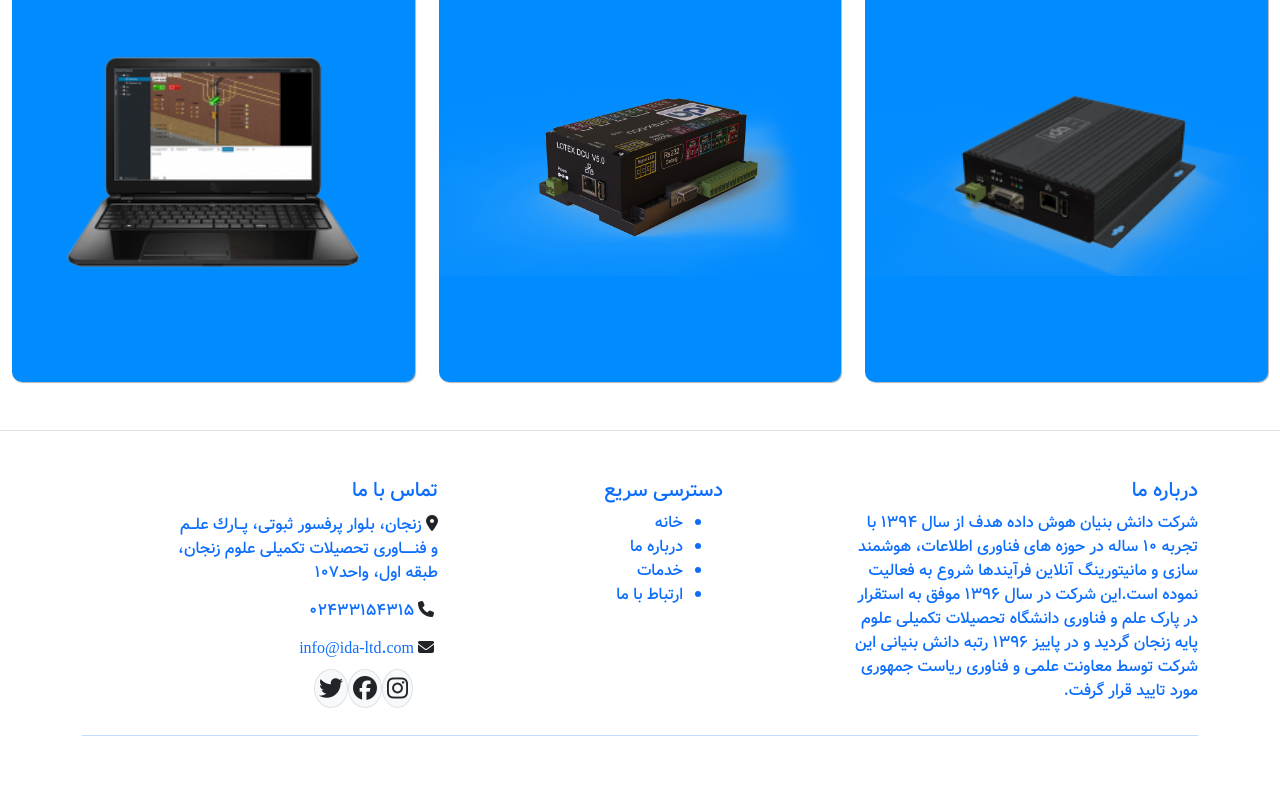
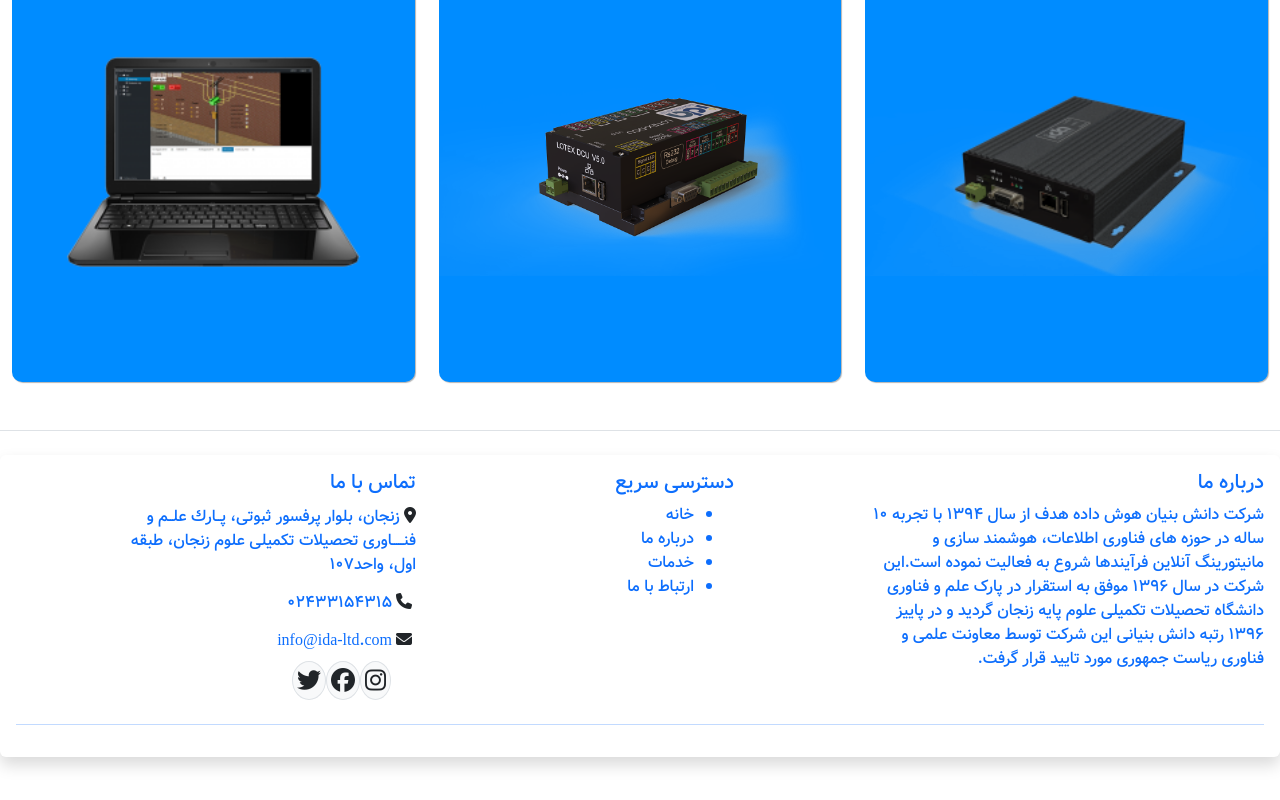
Before and after one commit to cactus1386/website-IDA, a React (Create React App) app in the folder frontend/: page / in a window 1280 px wide. Shown: the part 828-1628 px from the top of the page. Built offline with nearby package versions, Linux system fonts and the light colour scheme.

Commit message:
ContactUs

```diff
--- a/frontend/src/App.js
+++ b/frontend/src/App.js
@@ -5,6 +5,7 @@ import CustomNavbar from './Components/Navbar';
 import Home from './Components/Home';
 import Product from './Components/Home/Product';
 import Footer from './Components/Footer';
+import ContactUs from './Components/ContactUs';
 
 const App = () => {
 
@@ -16,6 +17,7 @@ const App = () => {
           <Route path='/' element={<Home />} />
           <Route path='/flip' element={<FlipBox />} />
           <Route path='/products' element={<Product />} />
+          <Route path='/contact' element={<ContactUs />} />
         </Routes>
       </Router>
       <Footer />
--- a/frontend/src/Components/Footer.js
+++ b/frontend/src/Components/Footer.js
@@ -4,8 +4,8 @@ import'../CSS/General.css';
 import "https://kit.fontawesome.com/6c2a0de8a3.js" ;
 function Footer() {
   return (<div class="pt-5">
-    <footer className=" text-primary py-5 fontv border-top">
-      <div className="container">
+    <footer className=" text-primary py-4 fontv border-top">
+      <div className="container-xxl shadow rounded p-3">
         <div className="row">
           <div className="col-md-4">
             <h5>درباره ما</h5>
--- a/frontend/src/Components/Home.js
+++ b/frontend/src/Components/Home.js
@@ -5,7 +5,7 @@ import Product from './Home/Product';
 
 const Home = () => {
     return (
-        <div className="container-xxl">
+        <div className="container-fluid">
             <Slider />
             <Product/>
 
```
Also changed, not shown: frontend/src/CSS/General.css (line endings or trailing spaces).
